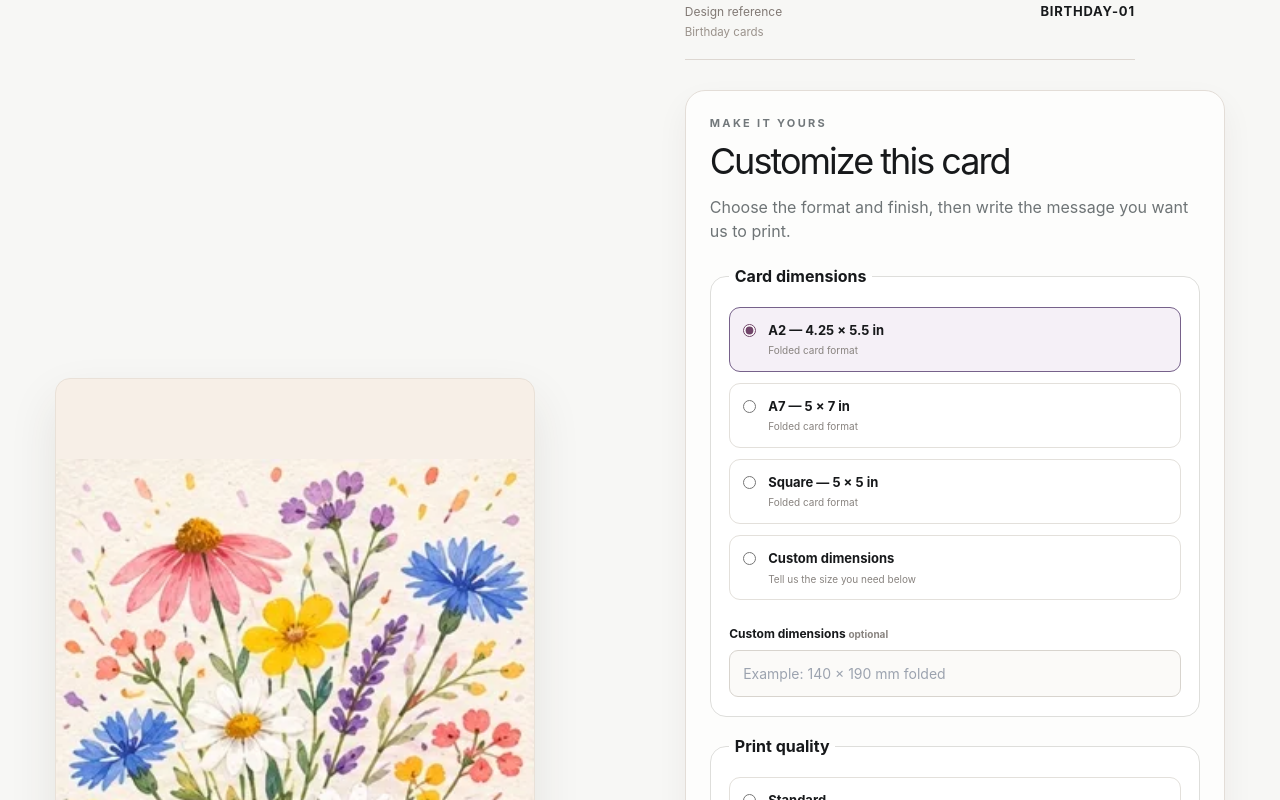
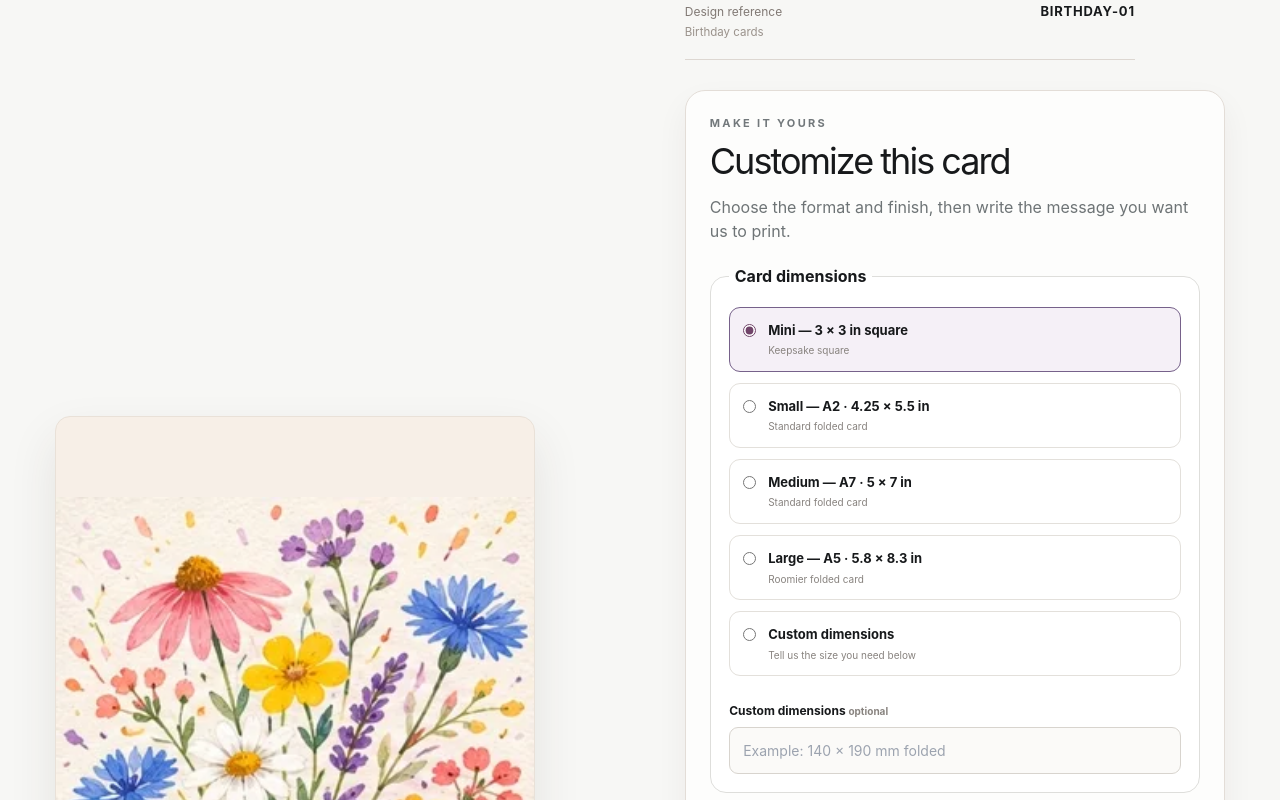
Before and after one commit to humzam241241/AH-Labs-Inc, a Next.js app: page /gifts/cards/birthday/01 in a window 1280 px wide. Shown: the part 478-1278 px from the top of the page. Built offline with nearby package versions, Linux system fonts and the light colour scheme.

Commit message:
Add four quick-select card sizes

```diff
--- a/components/product-order-form.tsx
+++ b/components/product-order-form.tsx
@@ -26,7 +26,7 @@ type CardDraft = {
 const PENDING_ORDER_KEY = "ah-gifts:pending-order"
 
 export function ProductOrderForm({ productName, reference, categoryName }: Props) {
-  const [dimensions, setDimensions] = useState("A2 — 4.25 × 5.5 in")
+  const [dimensions, setDimensions] = useState("Mini — 3 × 3 in square")
   const [customDimensions, setCustomDimensions] = useState("")
   const [quality, setQuality] = useState("Premium")
   const [message, setMessage] = useState("")
@@ -78,13 +78,14 @@ export function ProductOrderForm({ productName, reference, categoryName }: Props
     <fieldset>
       <legend>Card dimensions</legend>
       {[
-        "A2 — 4.25 × 5.5 in",
-        "A7 — 5 × 7 in",
-        "Square — 5 × 5 in",
+        "Mini — 3 × 3 in square",
+        "Small — A2 · 4.25 × 5.5 in",
+        "Medium — A7 · 5 × 7 in",
+        "Large — A5 · 5.8 × 8.3 in",
         "Custom dimensions",
       ].map((option) => <label className="radio-option" key={option}>
         <input type="radio" name="dimensions" value={option} checked={dimensions === option} onChange={(event) => setDimensions(event.target.value)} />
-        <span><strong>{option}</strong><small>{option === "Custom dimensions" ? "Tell us the size you need below" : "Folded card format"}</small></span>
+        <span><strong>{option}</strong><small>{option === "Custom dimensions" ? "Tell us the size you need below" : option.startsWith("Mini") ? "Keepsake square" : option.startsWith("Large") ? "Roomier folded card" : "Standard folded card"}</small></span>
       </label>)}
       <label className="form-field"><span>Custom dimensions <small>optional</small></span><input value={customDimensions} onChange={(event) => setCustomDimensions(event.target.value)} placeholder="Example: 140 × 190 mm folded" maxLength={100} /></label>
     </fieldset>
```
